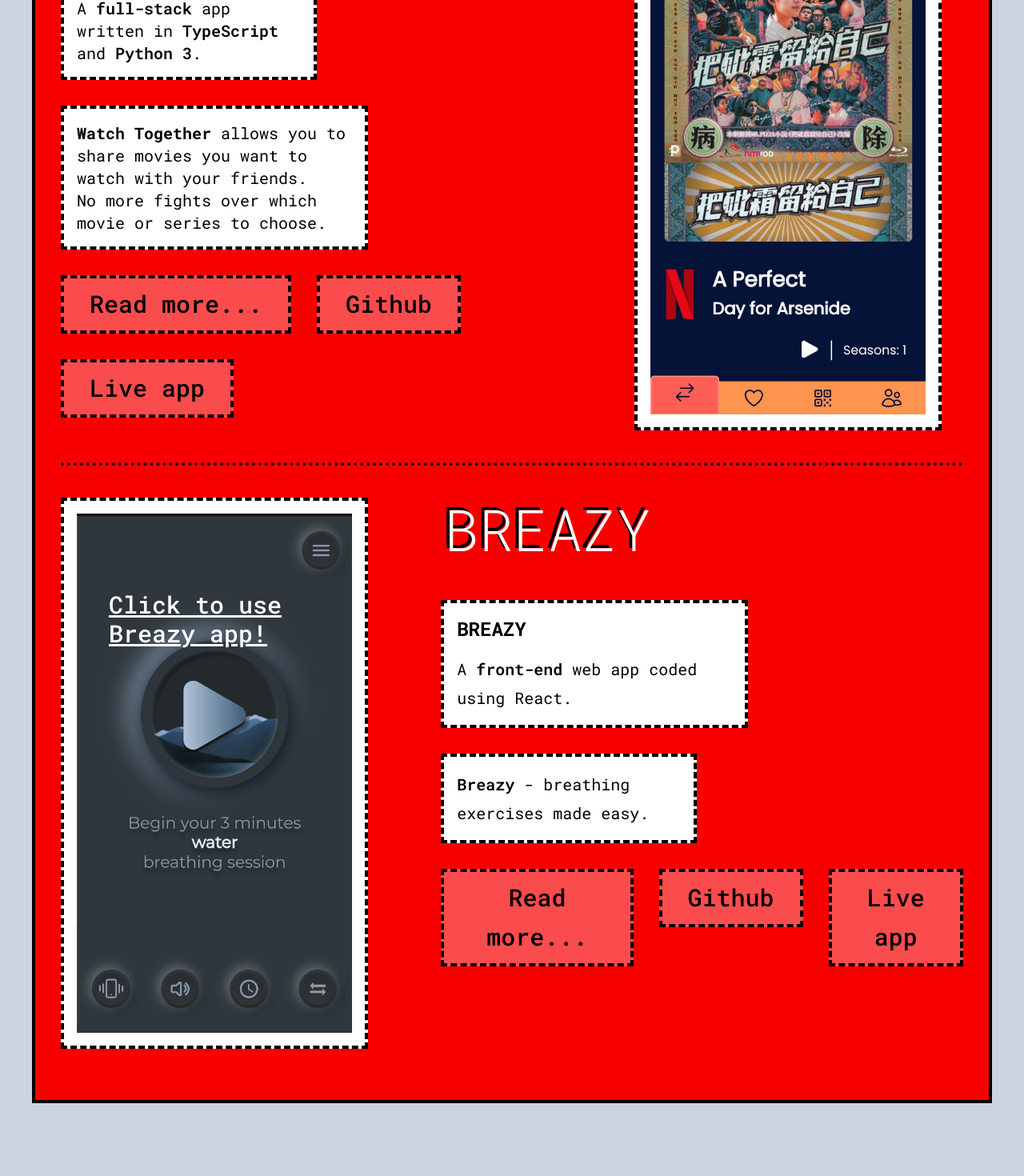
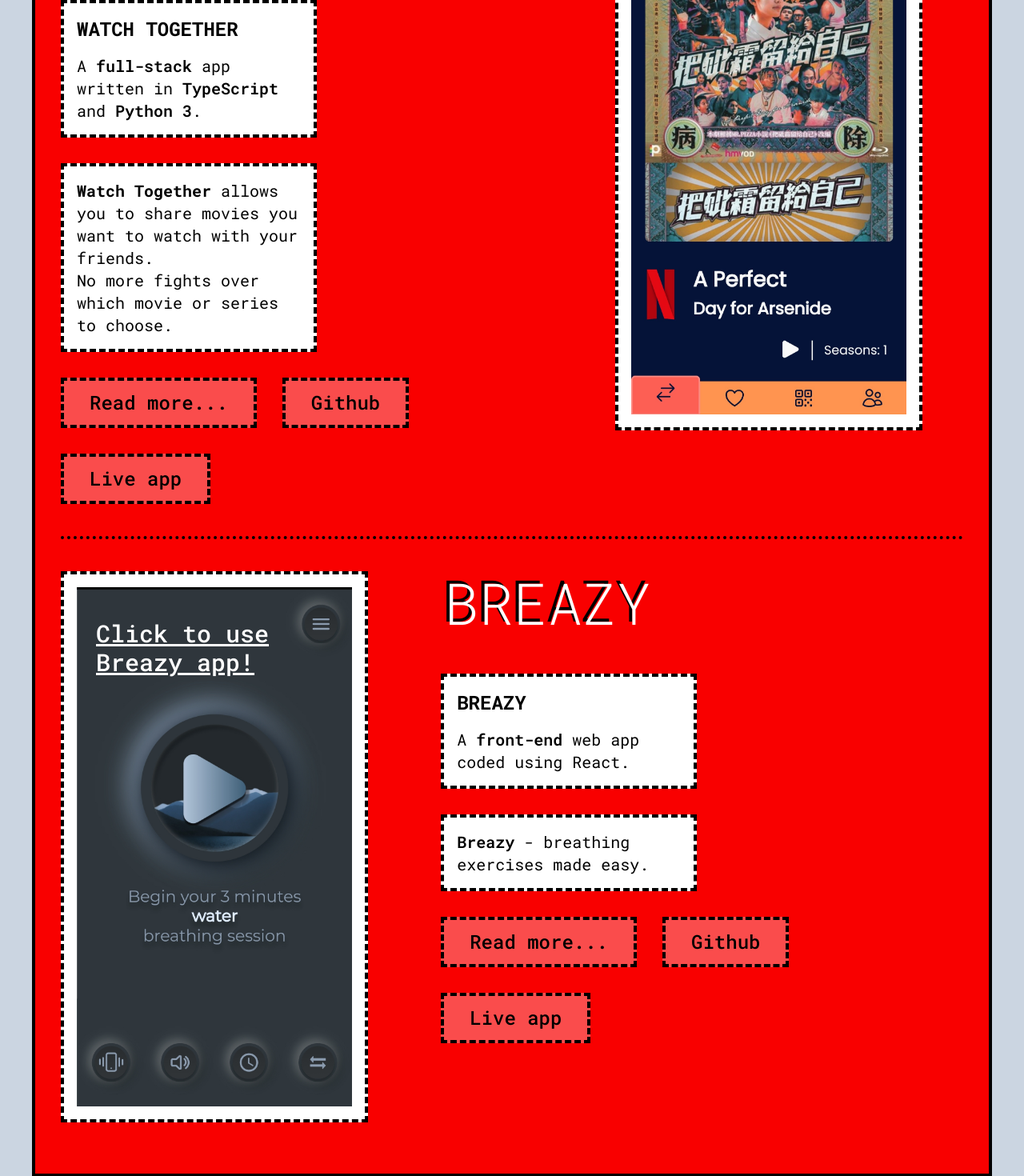
Before and after one commit to olgaTheCreator/olga-the-creator, a Next.js app: page /portfolio in a window 1280 px wide. Shown: the part 400-1870 px from the top of the page at 80% size. Before the commit the page ends 1839 px from the top, so only its background shows below. Built offline with nearby package versions, Linux system fonts and the light colour scheme; a web font is replaced by a local one.

Commit message:
porfolio made responsible

```diff
--- a/src/app/portfolio/BreazyImageComponent.tsx
+++ b/src/app/portfolio/BreazyImageComponent.tsx
@@ -4,8 +4,8 @@ import Breazy from "../../../public/images/Breazy.jpg";
 
 export const BreazyImageComponent = () => {
   return (
-    <div className="w-2/5">
-      <div className="bg-white w-96 p-4 h-max text-2xl border-4 border-black border-dashed relative group hover:bg-black hover:border-white transition-all duration-300">
+    <div className="sm:w-1/2 lg:w-2/5">
+      <div className="bg-white  max-w-sm xl:max-w-md flex mx-auto sm:mx-0  xl:w-96 p-4 h-max text-2xl border-4 group border-black border-dashed relative group hover:bg-black hover:border-white transition-all duration-300">
         <Link
           target="_blank"
           className="relative w-full"
@@ -16,7 +16,7 @@ export const BreazyImageComponent = () => {
             src={Breazy}
             alt="screenshot of Netflix Together app"
           />
-          <p className="text-white w-max  underline absolute top-24 left-10 text-3xl group-hover:text-4xl transition-all duration-500 ">
+          <p className="text-white w-full  underline absolute top-10 left-6 text-3xl group-hover:text-4xl transition-all duration-500 ">
             {" "}
             Click to use <br />
             Breazy app!
--- a/src/app/portfolio/BreazyTextComponent.tsx
+++ b/src/app/portfolio/BreazyTextComponent.tsx
@@ -5,35 +5,35 @@ import { useState } from "react";
 export const BreazyTextComponent = () => {
   const [readMore, setReadMore] = useState(false);
   return (
-    <div className="flex flex-wrap w-3/5 place-content-start gap-8">
-      <div className="text-7xl w-full mb-6 font-light relative">
+    <div className="flex flex-col lg:flex-row  lg:flex-wrap sm:w-1/2 lg:w-3/5 place-items-center sm:place-items-end sm:place-content-end lg:place-items-start lg:place-content-start gap-6 md:gap-8">
+      <div className="text-6xl xl:text-7xl sm:w-max lg:w-full lg:mb-6 font-light relative place-self-start sm:place-self-end lg:place-self-start">
         <h1 className="">BREAZY</h1>
         <h1 className="text-white absolute left-1 top-1">BREAZY</h1>
       </div>
 
-      <div className="bg-white w-max max-w-sm p-4 h-max mr-2 border-4 border-black border-dashed relative">
-        <h1 className="text-2xl font-bold">BREAZY</h1>
-        <p className="mt-4 text-xl leading-9 font-normal">
+      <div className="bg-white p-2 md:p-4 h-max border-4 border-black border-dashed relative md:w-max w-full md:max-w-xs">
+        <h1 className="text-xl md:text-2xl font-bold">BREAZY</h1>
+        <p className="md:mt-4 text-lg md:text-xl leading-9 font-normal">
           A <span className="font-semibold">front-end</span> web app coded using
           React.
         </p>
       </div>
 
-      <div className="bg-white w-max max-w-xs p-4 h-max  border-4 border-black border-dashed relative">
-        <p className="text-xl leading-9 font-normal">
+      <div className="bg-white p-2 md:p-4 h-max  border-4 border-black border-dashed relative w-full md:w-max md:max-w-xs xl:max-w-xs 2xl:max-w-sm">
+        <p className="text-lg md:text-xl leading-9 font-normal">
           <span className="font-semibold">Breazy</span> - breathing exercises
           made easy.
         </p>
       </div>
-      <div className="w-full flex justify-start gap-8">
+      <div className="md:w-full flex flex-wrap  items-center justify-start sm:justify-end lg:justify-start gap-4 md:gap-8">
         <button
           onClick={() => setReadMore(!readMore)}
-          className="bg-red_light px-8 py-2  text-3xl border-4 border-black border-dashed leading-relaxed hover:rounded-full  transition-all duration-100 hover:font-medium"
+          className="order-last md:text-2xl xl:order-first bg-red_light px-4 text-xl lg:px-8 py-2 h-fit  2xl:text-3xl border-4 border-black border-dashed lg:leading-relaxed hover:rounded-full  transition-all duration-100 hover:font-medium"
         >
           Read {readMore ? "less" : "more"}...
         </button>
         <Link target="_blank" href="https://github.com/olgaTheCreator/breazy">
-          <button className="bg-red_light px-8 py-2  text-3xl border-4 border-black border-dashed leading-relaxed hover:rounded-full  transition-all duration-100 hover:font-medium">
+          <button className="bg-red_light px-4 md:text-2xl lg:px-8 py-2 text-xl 2xl:text-3xl border-4 border-black border-dashed lg:leading-relaxed hover:rounded-full  transition-all duration-100 hover:font-medium">
             Github
           </button>
         </Link>
@@ -42,16 +42,16 @@ export const BreazyTextComponent = () => {
           target="_blank"
           href="https://olgathecreator.github.io/breazy/"
         >
-          <button className="bg-red_light px-8 py-2  text-3xl border-4 border-black border-dashed leading-relaxed hover:rounded-full transition-all duration-100 hover:font-medium">
+          <button className="bg-red_light md:text-2xl px-4 lg:px-8 py-2 text-xl 2xl:text-3xl border-4 border-black border-dashed lg:leading-relaxed hover:rounded-full transition-all duration-100 hover:font-medium">
             Live app
           </button>
         </Link>
       </div>
       {readMore && (
         <>
-          <div className="bg-white w-max max-w-sm p-4 h-max border-4 border-black border-dashed relative">
-            <h1 className="text-2xl">TECHSTACK:</h1>
-            <p className="mt-4 text-xl leading-9 font-normal">
+          <div className=" bg-white p-2 md:p-4 h-max border-4 border-black border-dashed relative sm:w-max w-full sm:max-w-xs lg:max-w-xl xl:max-w-xs 2xl:max-w-sm">
+            <h1 className="text-xl md:text-2xl font-bold">TECHSTACK:</h1>
+            <p className="md:mt-4 text-lg md:text-xl leading-9 font-normal">
               <span className="font-semibold">React</span>,{" "}
               <span className="font-semibold">React Hooks</span>, Javascript,
               HTML, CSS, Framer Motion, React Transition Group,{" "}
@@ -59,10 +59,10 @@ export const BreazyTextComponent = () => {
               <span className="font-semibold">React Testing Library</span>
             </p>
           </div>
-          <div className="bg-white w-max max-w-md p-4 h-max border-4 border-black border-dashed relative">
-            <h1 className="text-2xl">ACCOMPLISHMENTS:</h1>
-            <div className="mt-4 text-xl font-normal">
-              <ul className="space-y-2 list-[square] list-inside">
+          <div className="sm:place-self-end bg-white p-2 md:p-4 h-max border-4 border-black border-dashed relative sm:w-max w-full sm:max-w-md lg:max-w-lg xl:max-w-xs 2xl:max-w-md">
+            <h1 className="text-xl md:text-2xl font-bold">ACCOMPLISHMENTS:</h1>
+            <div className="md:mt-4 text-lg md:text-xl leading-9 font-normal">
+              <ul className="md:space-y-2 list-[square] list-inside">
                 <li>I found slider package that worked!</li>
                 <li>I made Breazy fully accessible</li>
                 <li>Breazy passed lighthouse test at 100%</li>
--- a/src/app/portfolio/WatchTogetherImageComponent.tsx
+++ b/src/app/portfolio/WatchTogetherImageComponent.tsx
@@ -4,7 +4,8 @@ import NetflixTogether from "../../../public/images/NetflixTogether.jpg";
 
 export const WatchTogetherImageComponent = () => {
   return (
-    <div className="bg-white order-first md:order-last xl:w-96 p-4 h-max text-2xl border-4 group border-black border-dashed relative group hover:bg-black hover:border-white transition-all duration-300">
+    <div className="order-first sm:w-1/2 lg:w-2/5 sm:order-last">
+      <div className="bg-white  max-w-sm xl:max-w-md flex mx-auto sm:mx-0   xl:w-96 p-4 h-max text-2xl border-4 group border-black border-dashed relative group hover:bg-black hover:border-white transition-all duration-300">
         {" "}
         <Link
           className="relative"
@@ -16,7 +17,7 @@ export const WatchTogetherImageComponent = () => {
             src={NetflixTogether}
             alt="screenshot of Netflix Together app"
           />
-        <p className="text-white  underline absolute top-10  left-4 text-3xl group-hover:text-4xl w-max transition-all duration-500">
+          <p className="text-white  underline absolute top-10  left-4 text-3xl group-hover:text-4xl w-full transition-all duration-500">
             {" "}
             Click to use <br />
             Watch Together <br />
@@ -24,5 +25,6 @@ export const WatchTogetherImageComponent = () => {
           </p>
         </Link>
       </div>
+    </div>
   );
 };
--- a/src/app/portfolio/WatchTogetherTextComponent.tsx
+++ b/src/app/portfolio/WatchTogetherTextComponent.tsx
@@ -5,10 +5,16 @@ import { useState } from "react";
 export const WatchTogetherTextComponent = () => {
   const [readMore, setReadMore] = useState(false);
   return (
-    <div className="flex flex-col md:flex-row md:flex-wrap md:w-1/2 lg:w-3/5 place-items-center md:place-content-start gap-6 md:gap-8">
-      <div className="text-6xl xl:text-7xl md:w-full lg:mb-6 font-light relative ">
-        <h1 className="">WATCH TOGETHER</h1>
-        <h1 className="text-white absolute left-1 top-1">WATCH TOGETHER</h1>
+    <div className="flex flex-col lg:flex-row  lg:flex-wrap sm:w-1/2 lg:w-3/5 place-items-center sm:place-items-start sm:place-content-start gap-6 md:gap-8">
+      <div className="text-6xl xl:text-7xl sm:w-full lg:mb-6 font-light relative place-self-start">
+        <h1 className="">
+          WATCH <br />
+          TOGETHER
+        </h1>
+        <h1 className="text-white absolute left-1 top-1">
+          WATCH <br />
+          TOGETHER
+        </h1>
       </div>
 
       <div className="bg-white p-2 md:p-4 h-max border-4 border-black border-dashed relative md:w-max w-full md:max-w-xs">
@@ -19,7 +25,7 @@ export const WatchTogetherTextComponent = () => {
           <span className="font-semibold">Python 3</span>.
         </p>
       </div>
-      <div className="bg-white p-2 md:p-4 h-max  border-4 border-black border-dashed relative w-full md:w-max md:max-w-sm">
+      <div className="bg-white p-2 md:p-4 h-max  border-4 border-black border-dashed relative w-full md:w-max md:max-w-xs lg:max-w-sm xl:max-w-xs 2xl:max-w-sm">
         <p className="text-lg md:text-xl leading-9 font-normal">
           <span className="font-bold">Watch Together</span> allows you to share
           movies you want to watch with your friends.
@@ -30,7 +36,7 @@ export const WatchTogetherTextComponent = () => {
       <div className="md:w-full flex flex-wrap  items-center md:justify-start gap-4 md:gap-8">
         <button
           onClick={() => setReadMore(!readMore)}
-          className="order-last md:order-first bg-red_light px-4 text-xl md:px-8 py-2 h-fit  md:text-3xl border-4 border-black border-dashed lg:leading-relaxed hover:rounded-full  transition-all duration-100 hover:font-medium"
+          className="order-last md:text-2xl xl:order-first bg-red_light px-4 text-xl lg:px-8 py-2 h-fit  2xl:text-3xl border-4 border-black border-dashed lg:leading-relaxed hover:rounded-full  transition-all duration-100 hover:font-medium"
         >
           Read {readMore ? "less" : "more"}...
         </button>
@@ -38,7 +44,7 @@ export const WatchTogetherTextComponent = () => {
           target="_blank"
           href="https://github.com/olgaTheCreator/ntflx-together"
         >
-          <button className="bg-red_light px-4 md:px-8 py-2 text-xl md:text-3xl border-4 border-black border-dashed lg:leading-relaxed hover:rounded-full  transition-all duration-100 hover:font-medium">
+          <button className="bg-red_light px-4 md:text-2xl lg:px-8 py-2 text-xl 2xl:text-3xl border-4 border-black border-dashed lg:leading-relaxed hover:rounded-full  transition-all duration-100 hover:font-medium">
             Github
           </button>
         </Link>
@@ -47,16 +53,16 @@ export const WatchTogetherTextComponent = () => {
           target="_blank"
           href="https://olgathecreator.co.uk/together/"
         >
-          <button className="bg-red_light  px-4 md:px-8 py-2 text-xl md:text-3xl border-4 border-black border-dashed lg:leading-relaxed hover:rounded-full transition-all duration-100 hover:font-medium">
+          <button className="bg-red_light md:text-2xl px-4 lg:px-8 py-2 text-xl 2xl:text-3xl border-4 border-black border-dashed lg:leading-relaxed hover:rounded-full transition-all duration-100 hover:font-medium">
             Live app
           </button>
         </Link>
       </div>
       {readMore && (
         <>
-          <div className="bg-white p-4 h-max border-4 border-black border-dashed relative w-max max-w-sm">
-            <h1 className="text-2xl">TECHSTACK:</h1>
-            <p className="mt-4 text-xl leading-9 font-normal">
+          <div className="bg-white p-2 md:p-4 h-max border-4 border-black border-dashed relative sm:w-max w-full sm:max-w-md lg:max-w-xl xl:max-w-xs 2xl:max-w-sm">
+            <h1 className="text-xl md:text-2xl font-bold">TECHSTACK:</h1>
+            <p className="md:mt-4 text-lg md:text-xl leading-9 font-normal">
               <span className="font-semibold">React</span>, React Hooks, React
               Router, <span className="font-semibold">Sanic</span>, Mayim, HTML,
               CSS, Figma, SQL, <span className="font-semibold">SQLite</span>,
@@ -64,10 +70,12 @@ export const WatchTogetherTextComponent = () => {
               <span className="font-semibold">TailwindCSS</span>, Pandas
             </p>
           </div>
-          <div className="bg-white mt p-4 h-max border-4 border-black border-dashed relative w-max max-w-sm">
-            <h1 className="text-2xl">PROBLEMS I ENCOUNTERED:</h1>
-            <div className="mt-4 text-xl font-normal">
-              <ul className="space-y-2 list-[square] list-inside">
+          <div className="bg-white p-2 md:p-4 h-max border-4 border-black border-dashed relative sm:w-max w-full sm:max-w-sm lg:max-w-lg xl:max-w-xs 2xl:max-w-sm">
+            <h1 className="text-xl md:text-2xl font-bold">
+              PROBLEMS I ENCOUNTERED:
+            </h1>
+            <div className="md:mt-4 text-lg md:text-xl leading-9 font-normal">
+              <ul className="md:space-y-2 list-[square] list-inside">
                 <li>
                   Finding API, that can serve all Netflix movies and series
                 </li>
@@ -76,12 +84,12 @@ export const WatchTogetherTextComponent = () => {
               </ul>
             </div>
           </div>
-          <div className="bg-white mt p-4 h-max border-4 border-black border-dashed relative w-max max-w-XL">
-            <h1 className="text-2xl">
+          <div className="bg-white p-2 md:p-4 h-max border-4 border-black border-dashed relative sm:w-max w-full sm:max-w-xl">
+            <h1 className="text-xl md:text-2xl font-bold">
               I&apos;M BETTER DEVELOPER AFTER THIS PROJECT BECAUSE:
             </h1>
-            <div className="mt-4 text-xl font-normal">
-              <ul className="space-y-2 list-[square] list-inside">
+            <div className="md:mt-4 text-lg md:text-xl leading-9 font-normal">
+              <ul className="md:space-y-2 list-[square] list-inside">
                 <li>Routes have become my friends</li>
                 <li>
                   I&apos;m not scared of using technologies I wasn&apos;t
--- a/src/app/portfolio/page.tsx
+++ b/src/app/portfolio/page.tsx
@@ -7,11 +7,11 @@ const Portfolio = () => {
   return (
     <div className="w-full bg-red_bright font-roboto font-medium h-max min-h-screen border-x-4 border-b-4 border-black flex-col items-center flex py-6 px-4 lg:py-16 lg:px-8">
       <div className="flex flex-col w-full justify-between gap-10 divide-y-4 divide-black divide-dotted">
-        <div className="flex flex-col md:flex-row justify-start gap-6 md:gap-10">
+        <div className="flex flex-col sm:flex-row justify-start gap-6 md:gap-10">
           <WatchTogetherTextComponent />
           <WatchTogetherImageComponent />
         </div>
-        <div className="flex flex-col lg:flex-row justify-start pt-10 gap-10">
+        <div className="flex flex-col sm:flex-row justify-start gap-6 md:gap-10 pt-10">
           <BreazyImageComponent />
           <BreazyTextComponent />
         </div>
```
Lines whose indentation alone changed are shown as unchanged.
